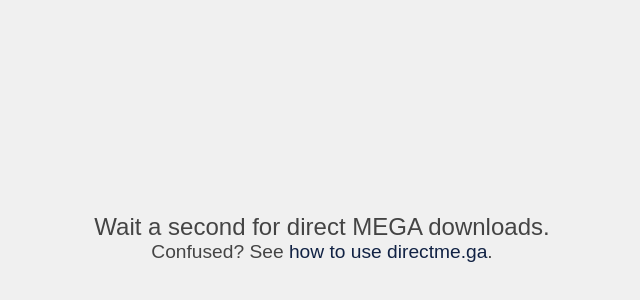
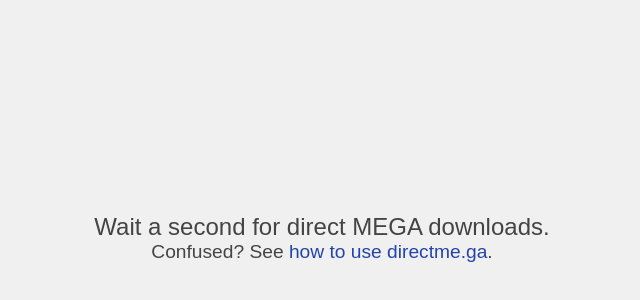
Before and after one commit to qgustavor/direct-mega, a plain HTML site: page index.html in a window 1280 px wide. Shown: the part 162-462 px from the top of the page, without its empty margins (318-958 px from the left). Drawn offline with Linux system fonts and the light colour scheme.

Commit message:
Change anchor color
I like #112244, but it's too dark.

```diff
--- a/index.html
+++ b/index.html
@@ -5,7 +5,7 @@
 <meta content=yes name=mobile-web-app-capable> <!-- To allow be installed as a webapp -->
 <style>body{font:1.5em sans-serif;text-align:center;color:#444;background:#F0F0F0;flex-direction:column;
 display:flex;justify-content:center;align-items:center;height:100vh;margin:0}
-.info{font-size:0.8em;}a{color:#124;text-decoration:none;}a:hover,a:focus{text-decoration:underline;}
+.info{font-size:0.8em;}a{color:#24A;text-decoration:none;}a:hover,a:focus{text-decoration:underline;}
 /* fallback download interface */
 .downloader{display:none}.downloader.active{display:block;width:80%}
 .downloading-progress{position:relative;float:left;width:89%;height:20px;background-color:#CCC;
```
